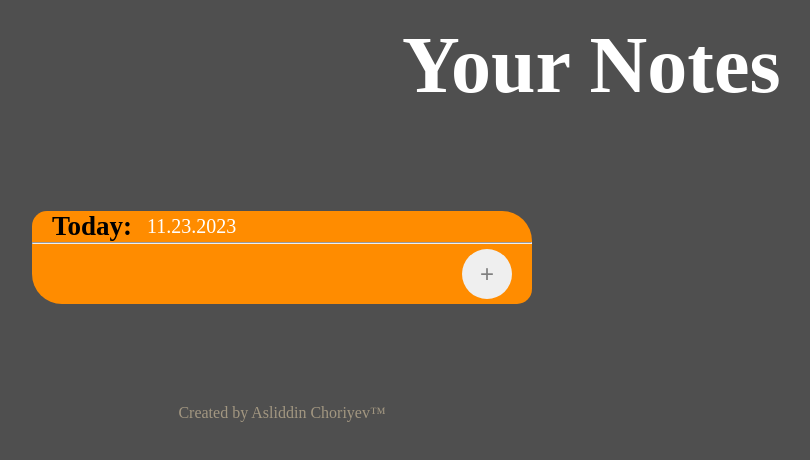
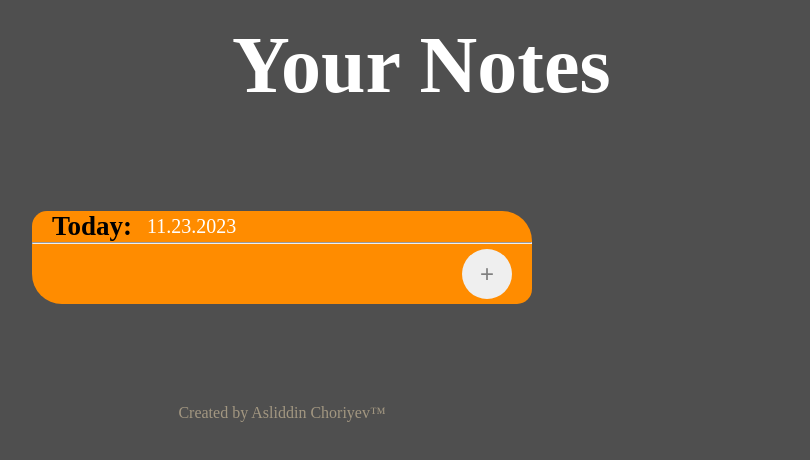
Before and after one commit to Asliddin-Choriyev/My-Notes, a plain HTML site: page index.html in a window 1280 px wide. Shown: the whole page, without its empty margins (358-1168 px from the left). Drawn offline with Linux system fonts and the light colour scheme.

Commit message:
small change

```diff
--- a/style.css
+++ b/style.css
@@ -8,7 +8,9 @@ body {
   overflow-x: hidden;
   background-color: rgba(0, 0, 0, 0.689);
 }
-
+.main-title > h1 {
+  margin-left: -170px;
+}
 .todo-container {
   border-radius: 15px 30px;
   background: darkorange;
```
